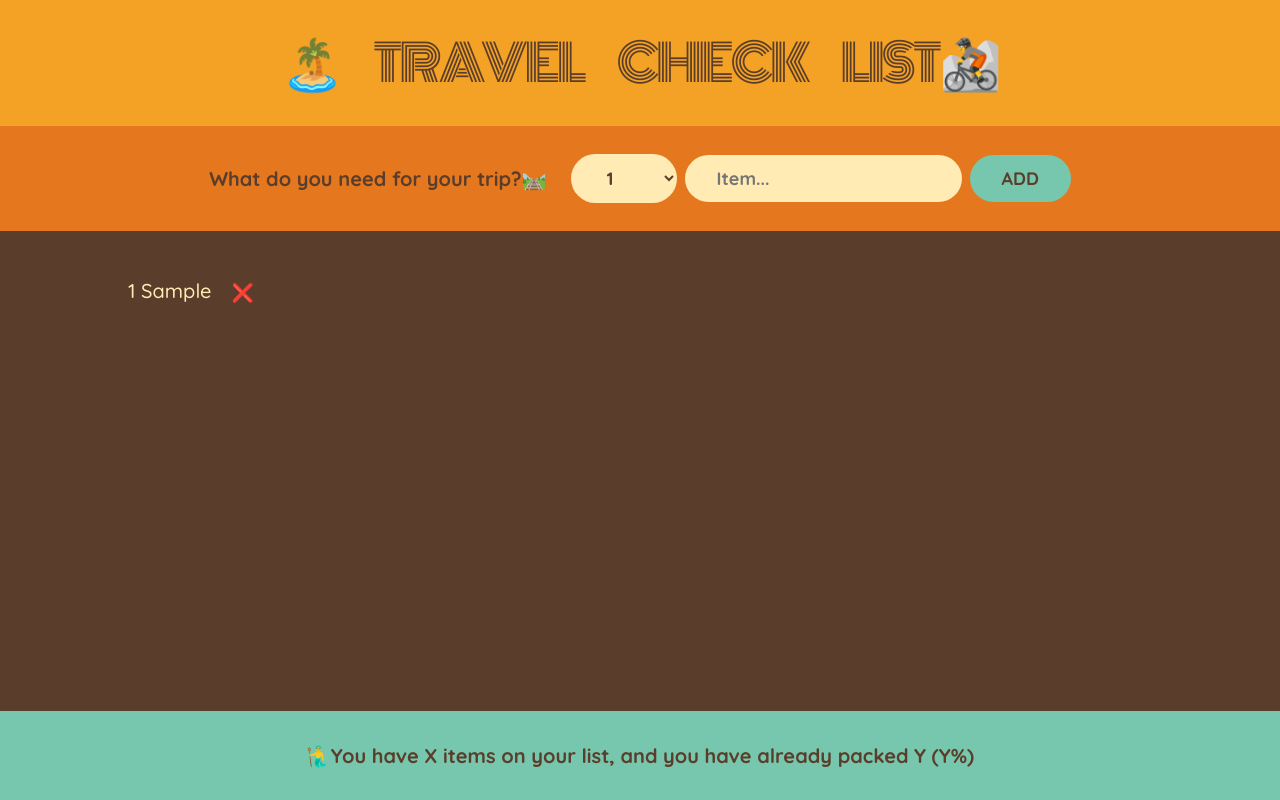
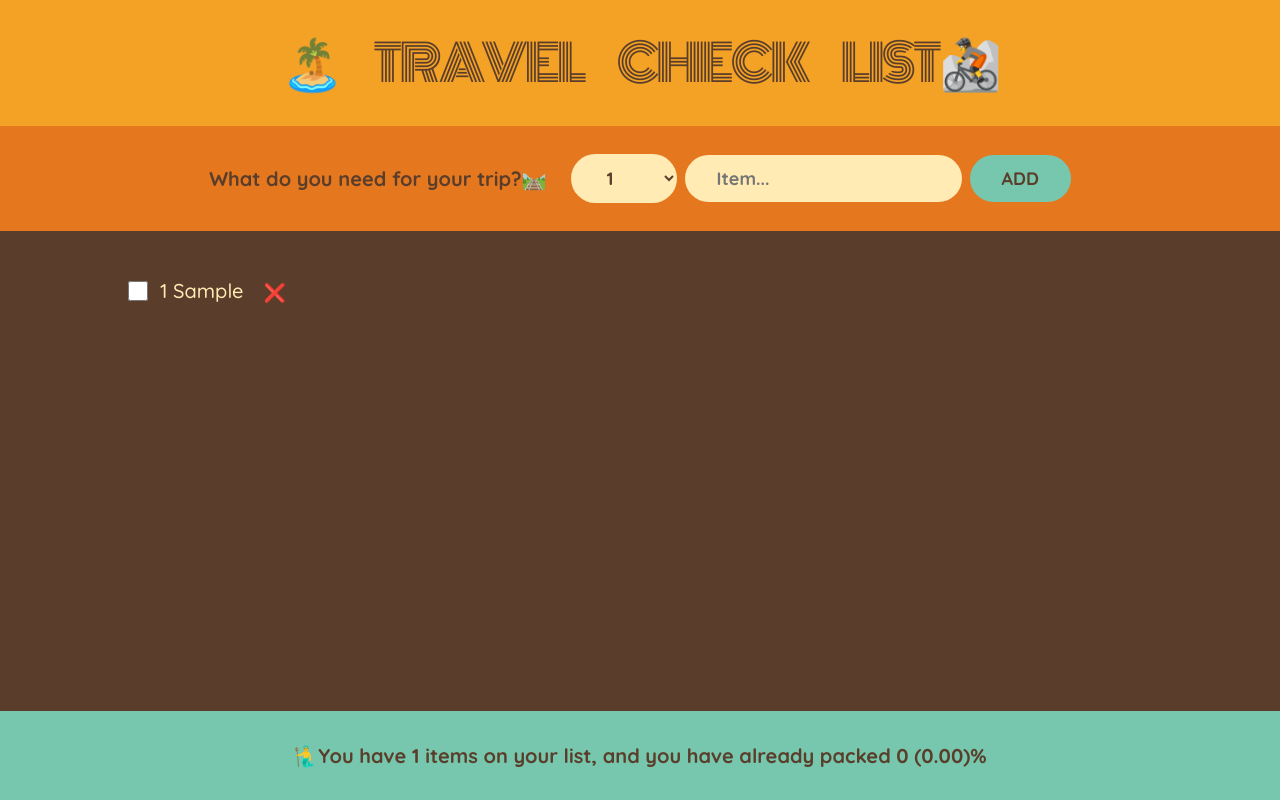
Before and after one commit to Shahbaaz92/High-Flyer-Travel-List, a React (Vite) app: page / in a window 1280 px wide. Both pictures are taken after typing "Sample" into the empty fields and a click on the button "ADD". Built offline with nearby package versions, Linux system fonts and the light colour scheme.

Commit message:
Update App

```diff
--- a/src/App.jsx
+++ b/src/App.jsx
@@ -6,16 +6,32 @@ import Stats from "./components/Stats";
 
 function App() {
   const [items, setItems] = useState([]);
+
   function handleAddItems(item) {
     setItems((items) => [...items, item]);
+  }
+
+  function handleDeleteItem(id) {
+    setItems((items) => items.filter((item) => item.id !== id));
+  }
+  function handleToggleItem(id) {
+    setItems((items) =>
+      items.map((item) =>
+        item.id === id ? { ...item, packed: !item.packed } : item
+      )
+    );
   }
 
   return (
     <div className="app">
       <Logo />
       <Form onAddItems={handleAddItems} />
-      <PackingList items={items} />
-      <Stats />
+      <PackingList
+        items={items}
+        onDeleteItem={handleDeleteItem}
+        onToggleItem={handleToggleItem}
+      />
+      <Stats items={items} />
     </div>
   );
 }
--- a/src/components/Item.jsx
+++ b/src/components/Item.jsx
@@ -1,16 +1,20 @@
-function Item({ item }) {
+function Item({ item, onDeleteItem, onToggleItem }) {
   return (
     <li>
-      {/* <input type="checkbox" id={item.id} />
-      <label  htmlFor={item.id}></label>
-      */}
+      <input
+        type="checkbox"
+        value={item.packed}
+        onChange={() => {
+          onToggleItem(item.id);
+        }}
+      />
       <span
         style={item.packed ? { textDecoration: "line-through" } : {}}
         key={item.id}
       >
         {item.quantity} {item.description}
       </span>
-      <button>❌</button>
+      <button onClick={() => onDeleteItem(item.id)}>❌</button>
     </li>
   );
 }
--- a/src/components/PackingList.jsx
+++ b/src/components/PackingList.jsx
@@ -1,11 +1,16 @@
 import Item from "./Item";
 
-function PackingList({ items }) {
+function PackingList({ items, onDeleteItem, onToggleItem }) {
   return (
     <div className="list">
       <ul>
         {items.map((item) => (
-          <Item item={item} key={item.id} />
+          <Item
+            item={item}
+            key={item.id}
+            onDeleteItem={onDeleteItem}
+            onToggleItem={onToggleItem}
+          />
         ))}
       </ul>
     </div>
--- a/src/components/Stats.jsx
+++ b/src/components/Stats.jsx
@@ -1,7 +1,10 @@
-function Stats() {
+function Stats({ items }) {
+  const numItems = items.length;
+  const numPacked = items.filter((item) => item.packed).length;
   return (
     <footer className="stats">
-      🧜‍♂️You have X items on your list, and you have already packed Y (Y%)
+      🧜‍♂️You have {numItems} items on your list, and you have already packed{" "}
+      {numPacked} ({((numPacked / numItems) * 100).toFixed(2)})%
     </footer>
   );
 }
```
